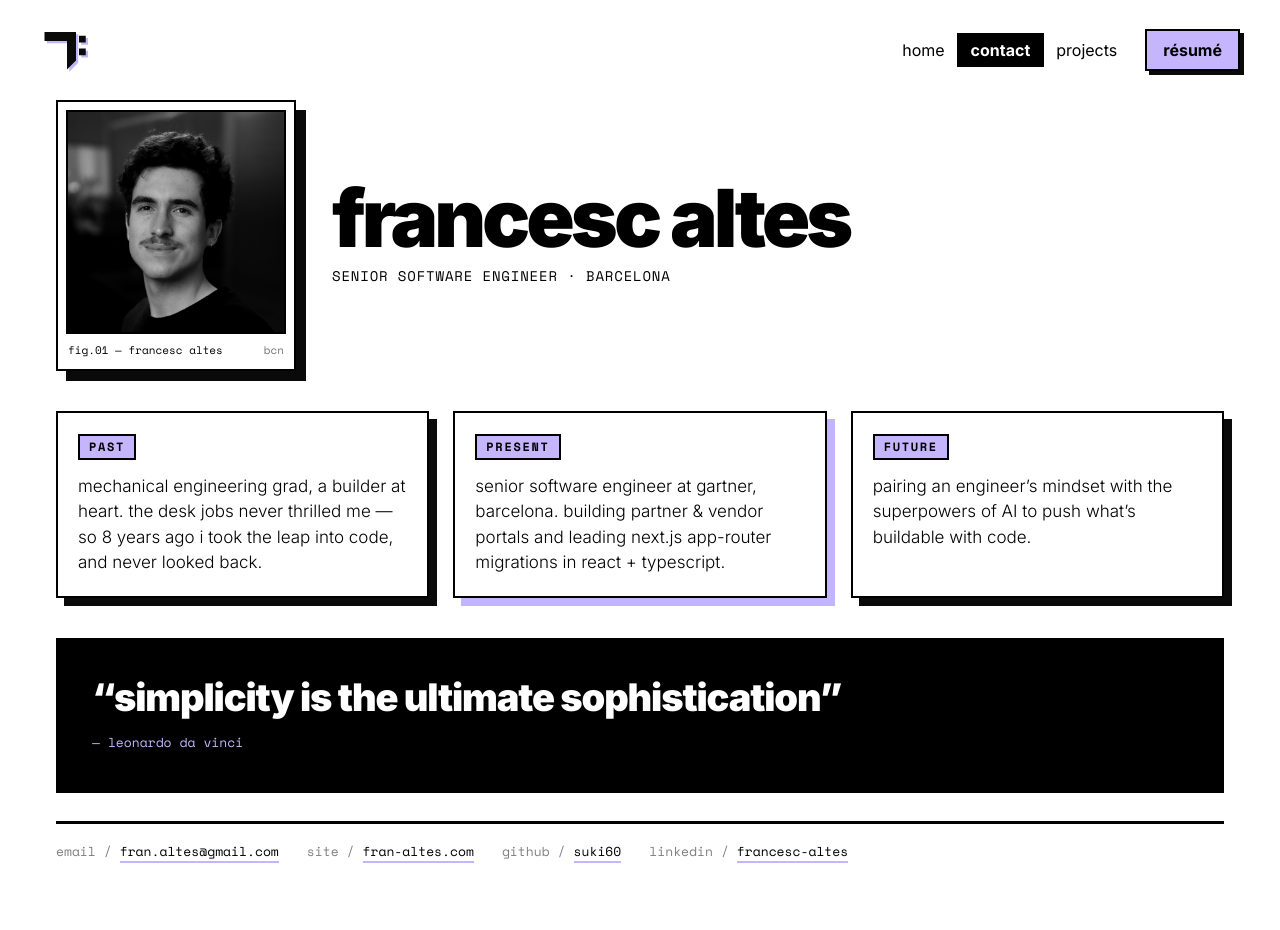
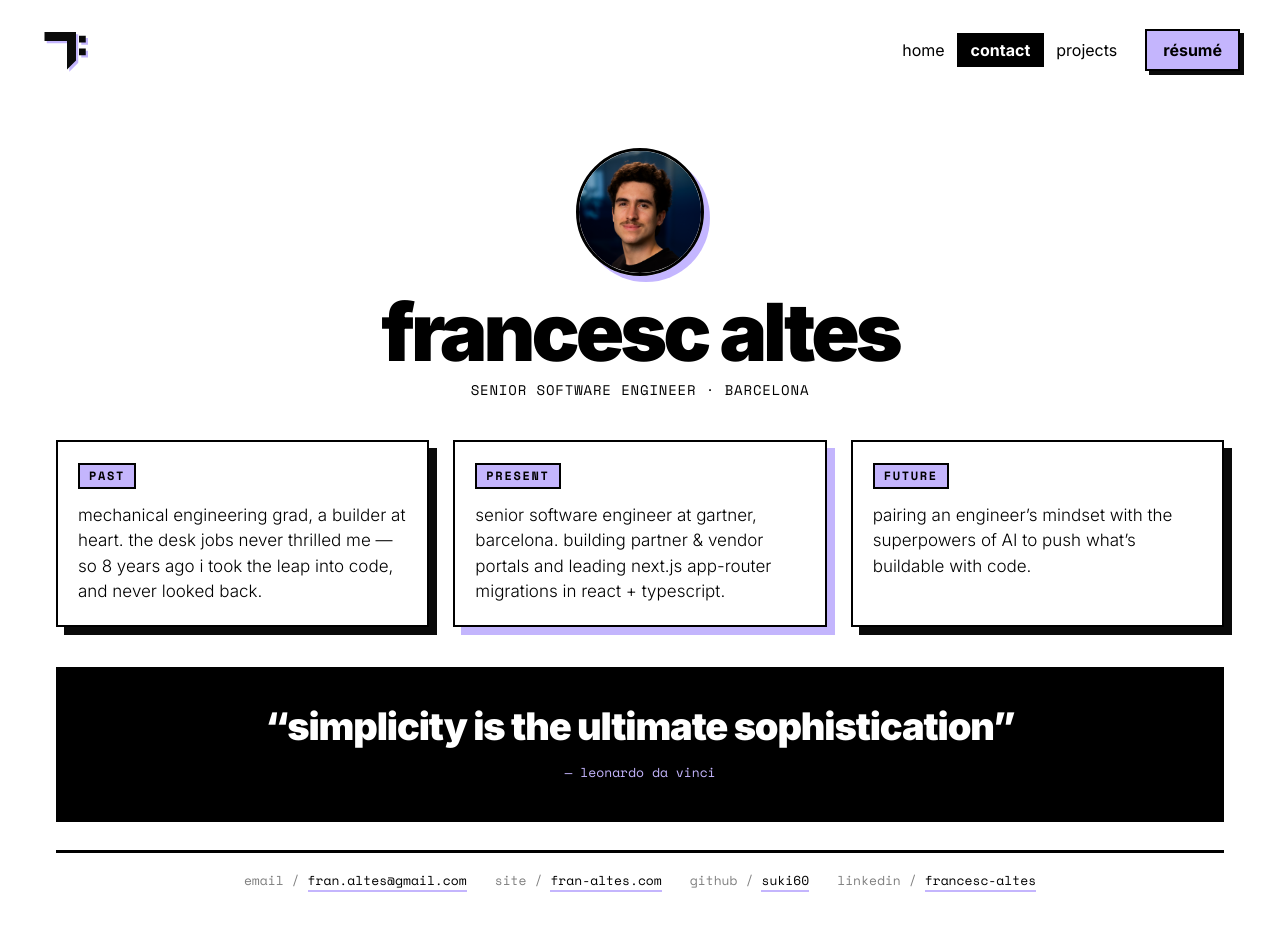
Before and after one commit to suki60/portfolio, a Next.js app: page /contact in a window 1280 px wide. Shown: the top 930 px of the page. Built offline with nearby package versions, Linux system fonts and the light colour scheme.

Commit message:
upd: contact page design

```diff
--- a/src/pages/contact.js
+++ b/src/pages/contact.js
@@ -62,28 +62,17 @@ const Contact = () => (
       <meta name='description' content='francesc altes — senior software engineer' />
     </Head>
 
-    <div className={`${inter.variable} ${mono.variable} container pb-14`}>
+    <div className={`${inter.variable} ${mono.variable} container pt-12 pb-14 text-center`}>
       {/* header */}
-      <div className='grid grid-cols-1 items-center gap-9 sm:grid-cols-[240px_1fr]'>
-        <div className='max-w-[240px] border-2 border-black bg-white p-2 shadow-[10px_10px_0_#0a0a0a]'>
-          <div className='relative w-full border-2 border-black pb-[100%]'>
-            <Image
-              alt='francesc altes'
-              src='/fa-square.jpg'
-              fill
-              sizes='240px'
-              className='object-cover'
-              style={{ filter: 'grayscale(1) contrast(1.05)' }}
-            />
-          </div>
-          <div
-            className='flex justify-between px-0.5 pb-0.5 pt-2'
-            style={{ fontFamily: 'var(--font-mono)', fontSize: 11 }}
-          >
-            <span>fig.01 — francesc altes</span>
-            <span className='opacity-[0.55]'>bcn</span>
-          </div>
-        </div>
+      <div className='flex flex-col items-center gap-[22px]'>
+        <Image
+          alt='francesc altes'
+          src='/fa-square.jpg'
+          width={128}
+          height={128}
+          className='rounded-full border-[3px] border-black object-cover shadow-[6px_6px_0_#c3b5fd]'
+          style={{ filter: 'saturate(1.02) contrast(1.02)' }}
+        />
         <div>
           <h1
             className='m-0 lowercase'
@@ -107,7 +96,7 @@ const Contact = () => (
       </div>
 
       {/* cards */}
-      <div className='mt-10 grid grid-cols-1 gap-6 sm:grid-cols-3'>
+      <div className='mt-10 grid grid-cols-1 gap-6 text-left sm:grid-cols-3'>
         <Card label='past'>{NARRATIVE.past}</Card>
         <Card label='present' accent>
           {NARRATIVE.present}
@@ -136,7 +125,7 @@ const Contact = () => (
 
       {/* links */}
       <div
-        className='mt-7 flex flex-wrap gap-7 border-t-[3px] border-black pt-[18px]'
+        className='mt-7 flex flex-wrap justify-center gap-7 border-t-[3px] border-black pt-[18px]'
         style={{ fontFamily: 'var(--font-mono)', fontSize: 13 }}
       >
         {LINKS.map(l => (
```
